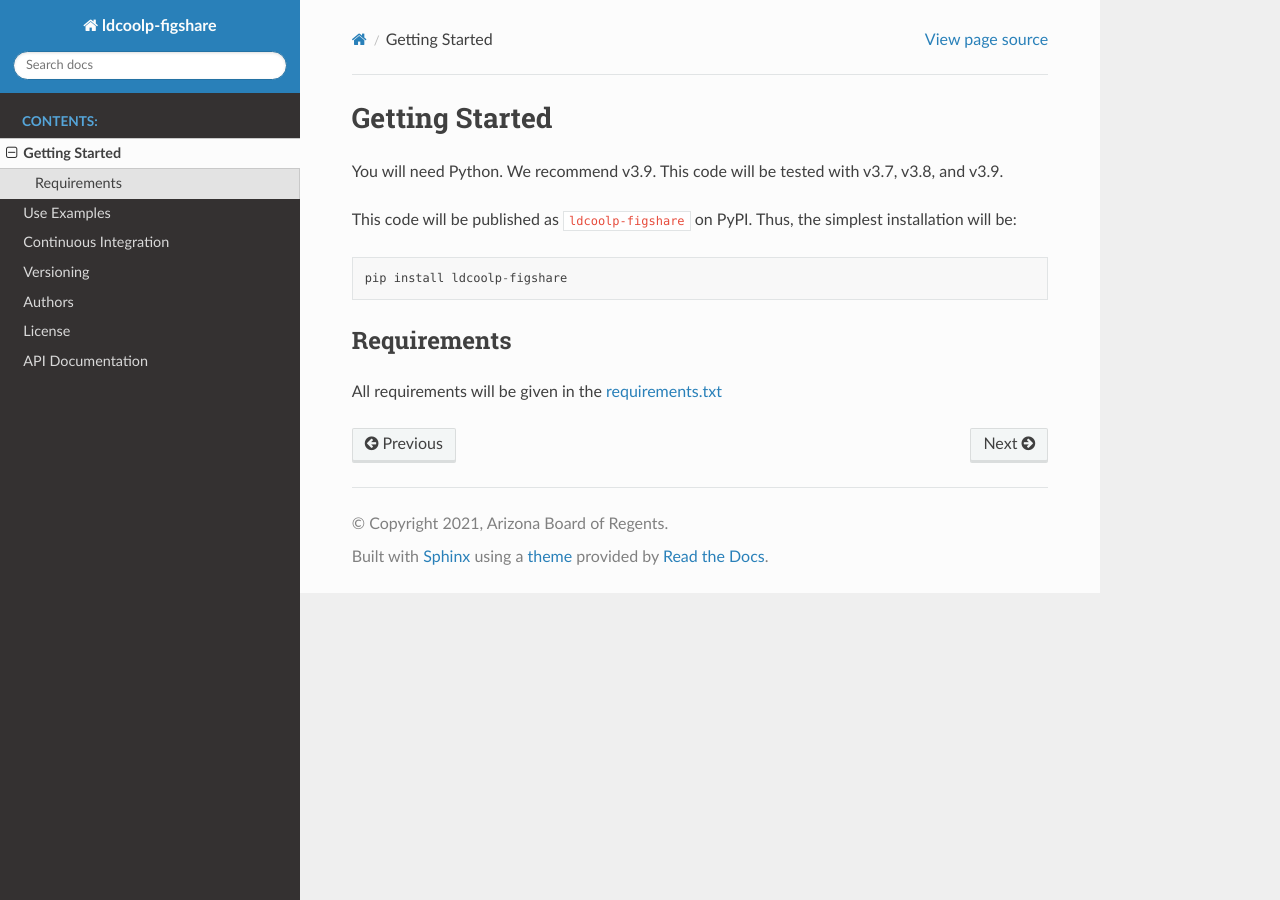
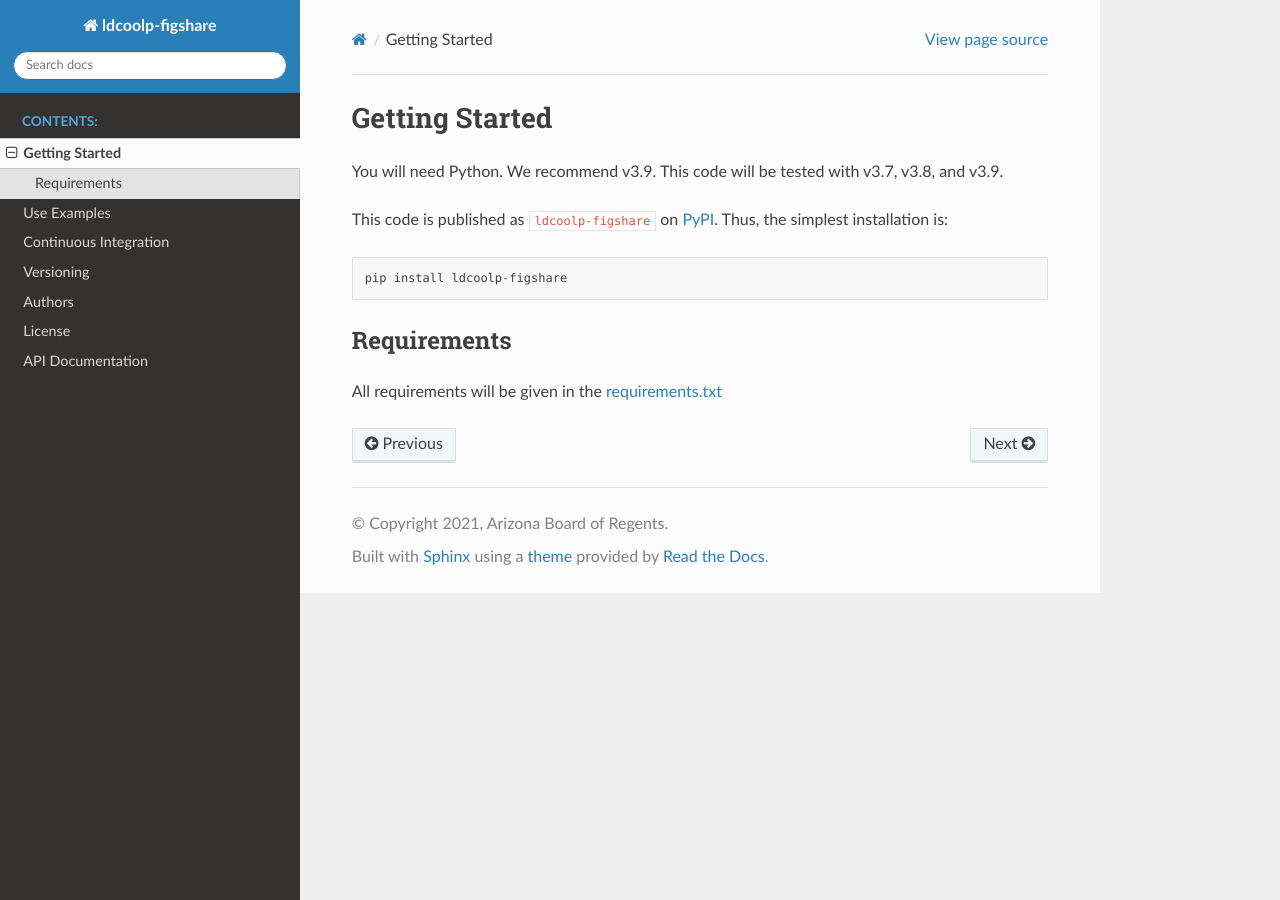
Before and after one commit to UAL-RE/ldcoolp-figshare, a Sphinx documentation site: the page built from docs/source/getting_started.rst, in a window 1280 px wide. Built offline with Sphinx 7.4.7 and the Read the Docs theme 2.0.0, drawn with Linux system fonts in a browser that asks for light colours.

Commit message:
Update Getting Started section of sphinx docs

```diff
--- a/docs/source/getting_started.rst
+++ b/docs/source/getting_started.rst
@@ -4,8 +4,8 @@ Getting Started
 You will need Python. We recommend v3.9. This code will be tested with
 v3.7, v3.8, and v3.9.
 
-This code will be published as ``ldcoolp-figshare`` on PyPI. Thus, the
-simplest installation will be:
+This code is published as ``ldcoolp-figshare`` on :pypi:`PyPI <>`. Thus, the
+simplest installation is:
 
 ::
 
```
